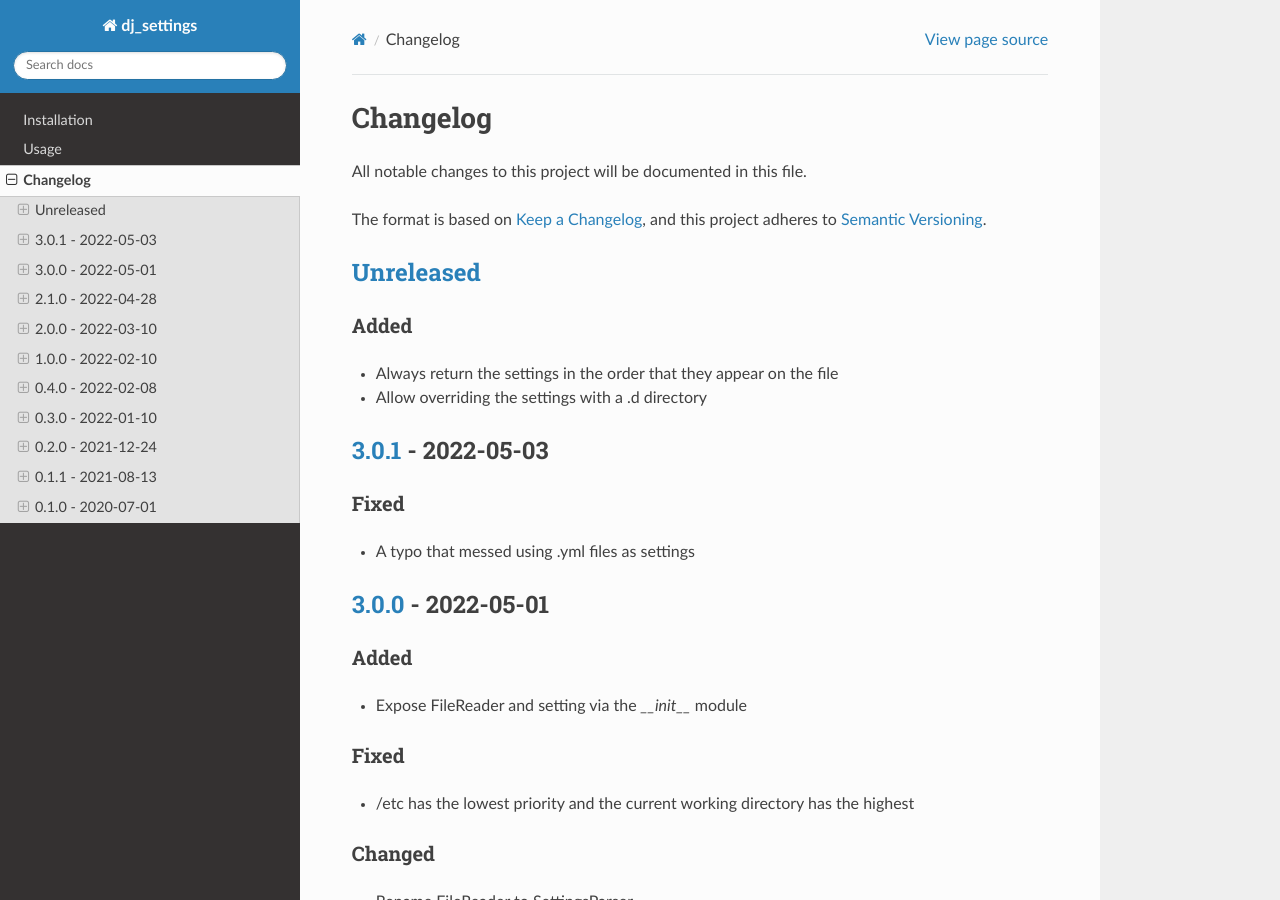
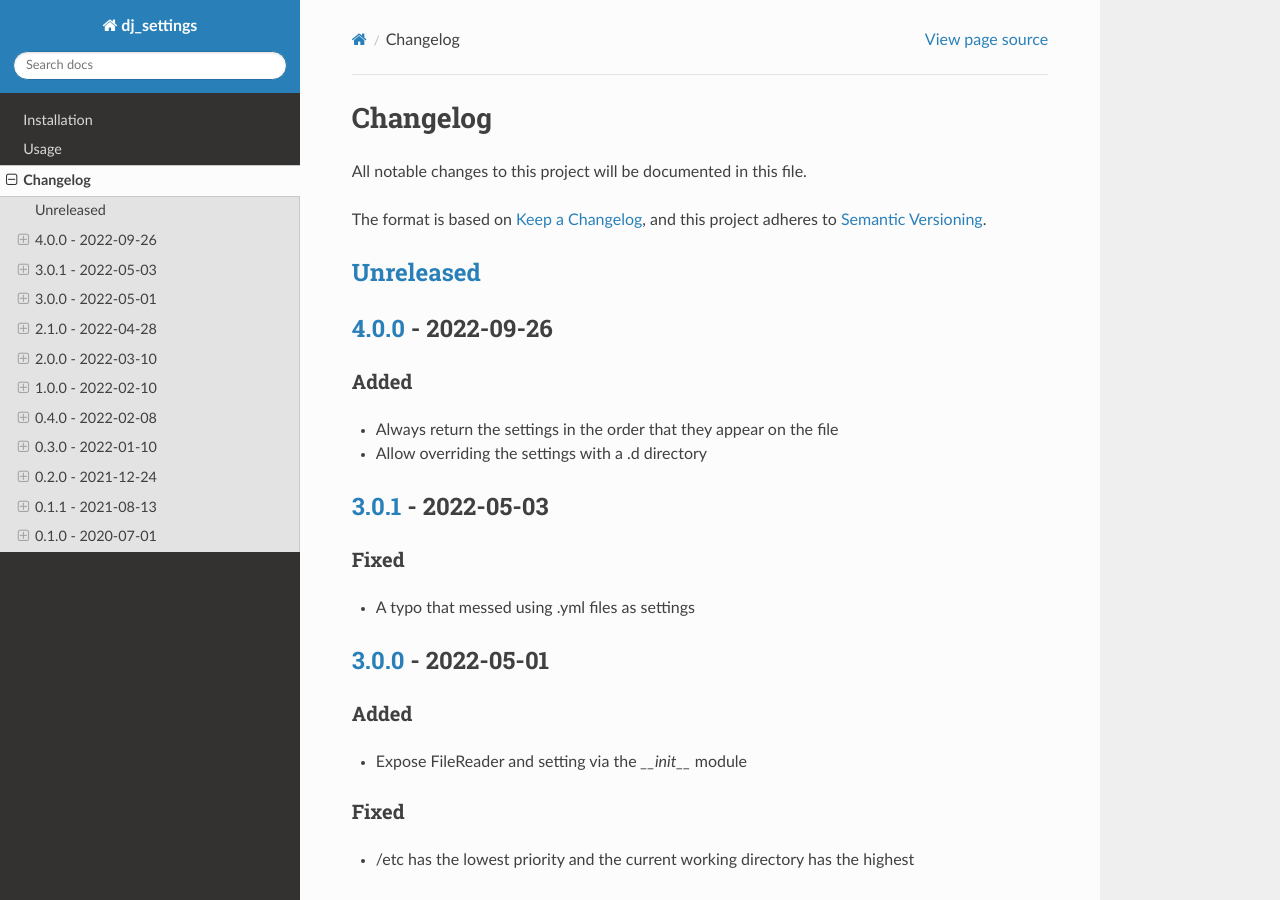
Before and after one commit to spapanik/dj_settings, a Sphinx documentation site: the page built from docs/source/changelog.rst, in a window 1280 px wide and 900 px high. Built offline with Sphinx 7.4.7 and the Read the Docs theme 2.0.0, drawn with Linux system fonts in a browser that asks for light colours.

Commit message:
Bump version

```diff
--- a/CHANGELOG.rst
+++ b/CHANGELOG.rst
@@ -8,6 +8,9 @@ The format is based on `Keep a Changelog`_, and this project adheres to `Semanti
 
 `Unreleased`_
 -------------
+
+`4.0.0`_ - 2022-09-26
+---------------------
 
 Added
 ^^^^^
@@ -107,7 +110,8 @@ Added
 * Allow including python files for settings
 
 
-.. _`unreleased`: https://github.com/spapanik/dj_settings/compare/v3.0.1...main
+.. _`unreleased`: https://github.com/spapanik/dj_settings/compare/v4.0.0...main
+.. _`4.0.0`: https://github.com/spapanik/dj_settings/compare/v3.0.1...v4.0.0
 .. _`3.0.1`: https://github.com/spapanik/dj_settings/compare/v3.0.0...v3.0.1
 .. _`3.0.0`: https://github.com/spapanik/dj_settings/compare/v2.1.0...v3.0.0
 .. _`2.1.0`: https://github.com/spapanik/dj_settings/compare/v2.0.0...v2.1.0
--- a/README.rst
+++ b/README.rst
@@ -39,7 +39,7 @@ The easiest way is to use `poetry`_ to manage your dependencies and add *dj_sett
 .. code-block:: toml
 
     [tool.poetry.dependencies]
-    dj_settings = "^3.0.1"
+    dj_settings = "^4.0.0"
 
 Usage
 ^^^^^
--- a/docs/source/installation.rst
+++ b/docs/source/installation.rst
@@ -7,7 +7,7 @@ The easiest way is to use `poetry`_ to manage your dependencies and add *dj_sett
 .. code-block:: toml
 
     [tool.poetry.dependencies]
-    dj_settings = "^3.0.1"
+    dj_settings = "^4.0.0"
 
 
 .. _poetry: https://python-poetry.org/
--- a/pyproject.toml
+++ b/pyproject.toml
@@ -31,7 +31,7 @@ testpaths = "tests"
 
 [tool.poetry]
 name = "dj_settings"
-version = "3.0.1"
+version = "4.0.0"
 description = "project settings the UNIX way"
 authors = [
     "Stephanos Kuma <stephanos@kuma.ai>",
```
